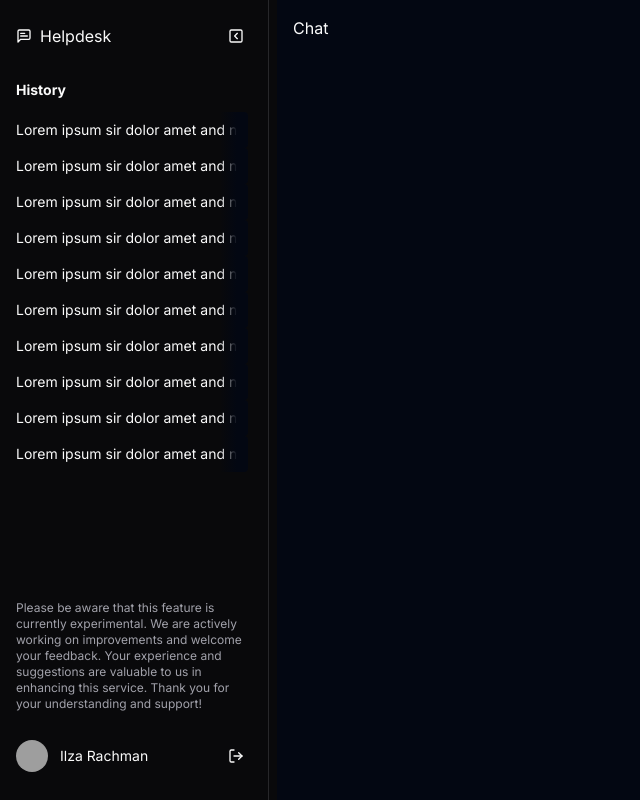
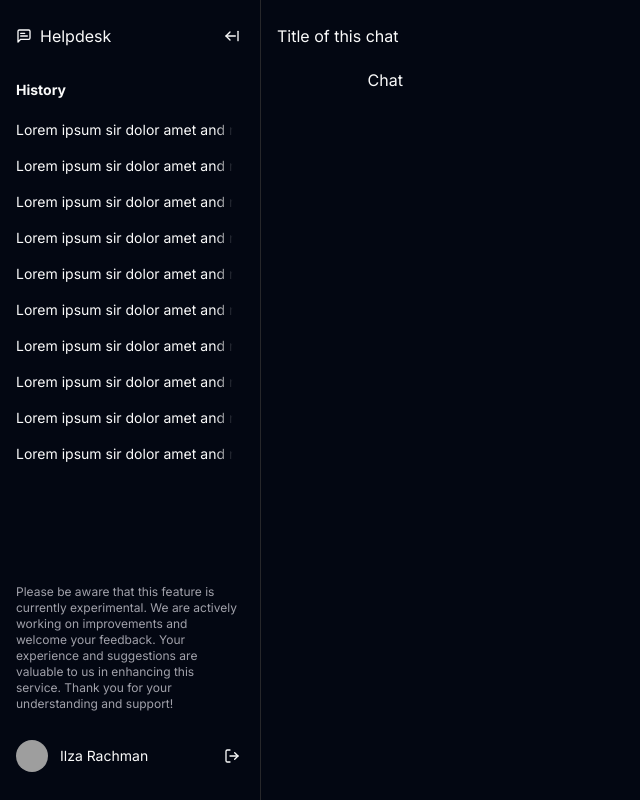
Before and after one commit to ilzarachman/chatbot-helpdesk-nextjs, a Next.js app: page / in a window 1280 px wide. Shown: the whole page, without its empty margins (0-640 px from the left). Built offline with nearby package versions, Linux system fonts and the light colour scheme; grey boxes are pictures that could not be loaded.

Commit message:
docs: context provider implemented for chat

```diff
--- a/app/(chat)/page.tsx
+++ b/app/(chat)/page.tsx
@@ -1,17 +1,6 @@
-"use client";
-
-import React, { useState } from "react";
-import { Separator } from "@/components/ui/separator";
-import Sidebar from "@/components/sidebar/sidebar";
+import React from "react";
+import ChatPage from "@/components/chat-page";
 
 export default function Home() {
-    return (
-        <main className="flex min-h-screen items-center justify-between space-x-2 relative">
-            <Sidebar />
-            <Separator orientation="vertical" className="h-svh" />
-            <section className="w-full p-4 h-svh bg-gray-950 z-10">
-                <h1>Chat</h1>
-            </section>
-        </main>
-    );
+    return <ChatPage />;
 }
--- /dev/null
+++ b/components/chat-page.tsx
@@ -0,0 +1,27 @@
+"use client";
+
+import React, { useState } from "react";
+import { ChatContext } from "@/lib/context-provider";
+import { Separator } from "@/components/ui/separator";
+import Sidebar from "@/components/sidebar/sidebar";
+import Chat from "@/components/chat/chat";
+
+export default function Home() {
+    const [isSidebarOpen, setIsSidebarOpen] = useState(true);
+    const [isSidebarTransitioning, setIsSidebarTransitioning] = useState(false);
+
+    return (
+        <ChatContext.Provider
+            value={{
+                sidebarOpen: { value: isSidebarOpen, fn: setIsSidebarOpen },
+                sidebarTransition: { value: isSidebarTransitioning, fn: setIsSidebarTransitioning },
+            }}
+        >
+            <main className="flex min-h-screen items-center justify-between relative">
+                <Sidebar />
+                <Separator orientation="vertical" className="h-svh" />
+                <Chat />
+            </main>
+        </ChatContext.Provider>
+    );
+}
--- /dev/null
+++ b/components/chat/chat.tsx
@@ -0,0 +1,31 @@
+import React, { useContext } from "react";
+import { ChatContext, sidebarTransition } from "@/lib/context-provider";
+import { Button } from "@/components/ui/button";
+import { ArrowRightFromLine } from "lucide-react";
+
+export default function Chat() {
+    const { sidebarOpen, sidebarTransition: sidebarTransitionContext } = useContext(ChatContext);
+
+    function openSidebar() {
+        sidebarOpen.fn(true);
+        sidebarTransition(sidebarTransitionContext);
+    }
+
+    return (
+        <section className="w-full p-4 h-svh bg-gray-950 z-10">
+            <div className="flex flex-col h-full">
+                <div className="flex items-center justify-between h-[40px]">
+                    <div className="flex items-center gap-2">
+                        <Button variant="ghost" size="icon" onClick={openSidebar} style={{display: sidebarOpen.value ? 'none' : 'inline-flex'}}>
+                            <ArrowRightFromLine className="w-4" />
+                        </Button>
+                        <h1>Title of this chat</h1>
+                    </div>
+                </div>
+                <div role="_chat_box" className="max-w-[830px] mx-auto w-[830px]">
+                    <div className="p-3">Chat</div>
+                </div>
+            </div>
+        </section>
+    );
+}
--- a/components/sidebar/header.tsx
+++ b/components/sidebar/header.tsx
@@ -1,6 +1,6 @@
 import React from "react";
 import { MessageSquareText, LogOut } from "lucide-react";
-import { SquareChevronLeft } from "lucide-react";
+import { ArrowLeftFromLine } from 'lucide-react';
 import { Button } from "@/components/ui/button";
 
 function Header({ fnCloseSidebar }: { fnCloseSidebar: () => void }) {
@@ -11,7 +11,7 @@ function Header({ fnCloseSidebar }: { fnCloseSidebar: () => void }) {
                 <h1>Helpdesk</h1>
             </div>
             <Button variant="ghost" size="icon" className="translate-x-3" onClick={fnCloseSidebar}>
-                <SquareChevronLeft className="w-4" />
+                <ArrowLeftFromLine className="w-4" />
             </Button>
         </>
     );
--- a/components/sidebar/sidebar.tsx
+++ b/components/sidebar/sidebar.tsx
@@ -1,6 +1,7 @@
 "use client";
 
-import React, { useState } from "react";
+import React, { useState, useContext } from "react";
+import { ChatContext, sidebarTransition } from "@/lib/context-provider";
 import Profile from "@/components/sidebar/profile";
 import History from "@/components/sidebar/history";
 import Header from "@/components/sidebar/header";
@@ -8,35 +9,22 @@ import Header from "@/components/sidebar/header";
 const texts = Array.from({ length: 10 }).map((_, i, a) => `Lorem ipsum sir dolor amet and no one could be in that`);
 
 export default function Sidebar() {
-    const [isSidebarOpen, setIsSidebarOpen] = useState(true);
-    const [isSidebarTransitioning, setIsSidebarTransitioning] = useState(false);
-
-    function sidebarTransition() {
-        setIsSidebarTransitioning(true);
-
-        setTimeout(() => setIsSidebarTransitioning(false), 500);
-    }
-
-    function openSidebar() {
-        setIsSidebarOpen(true);
-        sidebarTransition();
-    }
+    const { sidebarOpen, sidebarTransition: sidebarTransitionContext } = useContext(ChatContext);
 
     function closeSidebar() {
-        setIsSidebarOpen(false);
-        sidebarTransition();
+        sidebarOpen.fn(false);
+        sidebarTransition(sidebarTransitionContext);
     }
 
     return (
         <section
-            className="h-svh flex-shrink-0 transition-all duration-500"
+            className="h-svh flex-shrink-0 transition-[width] duration-300 bg-gray-950"
             style={{
-                width: isSidebarOpen ? "260px" : "0px",
-                opacity: isSidebarOpen ? "1" : "0",
-                display: isSidebarTransitioning ? "block" : isSidebarOpen ? "block" : "none",
+                width: sidebarOpen.value ? "260px" : "0px",
+                visibility: sidebarTransitionContext.value ? "visible" : sidebarOpen.value ? "visible" : "hidden",
             }}
         >
-            <nav id="sidebar" className="flex flex-col h-full p-1 w-[260px]">
+            <nav id="sidebar" className="flex flex-col h-full p-1 w-[260px] pr-2">
                 <div id="top-sidebar" className="flex justify-between items-center p-3">
                     <Header fnCloseSidebar={closeSidebar} />
                 </div>
--- /dev/null
+++ b/lib/context-provider.ts
@@ -0,0 +1,18 @@
+import { createContext } from "react";
+
+type ChatContextValue = {
+    sidebarOpen: {
+        value: boolean;
+        fn: (value: boolean) => void;
+    };
+    sidebarTransition: {
+        value: boolean;
+        fn: (value: boolean) => void;
+    };
+};
+
+export const ChatContext = createContext({} as ChatContextValue);
+export function sidebarTransition(sidebarTransition: { value: boolean; fn: (value: boolean) => void }) {
+    sidebarTransition.fn(true);
+    setTimeout(() => sidebarTransition.fn(false), 300);
+}
```
